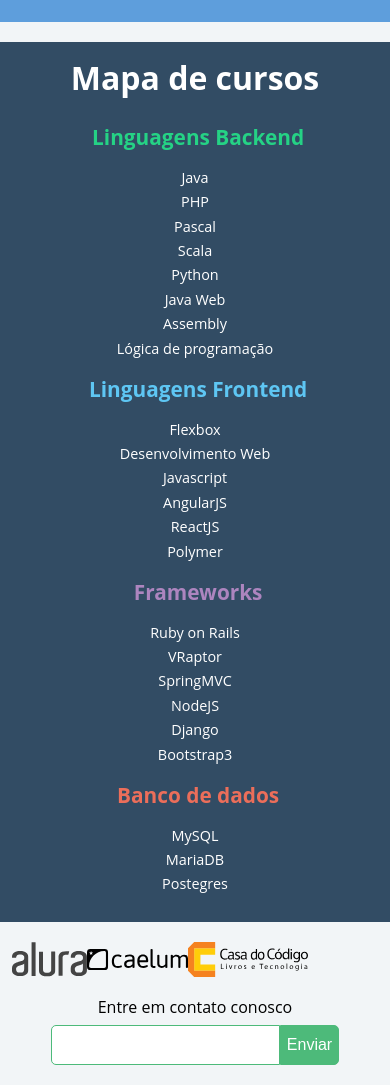
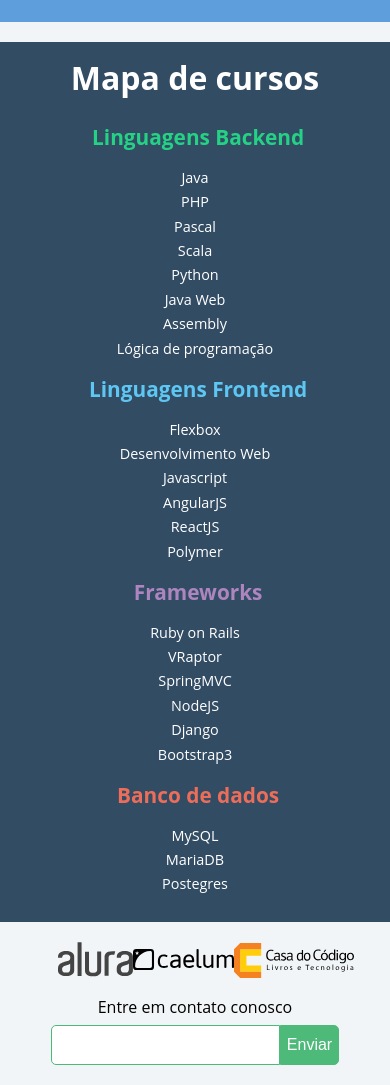
Before and after one commit to AllanRibeiroSantos/ProjetoTreinoFlexBox-Alurinha, a plain HTML site: page index.html in a window 390 px wide. Shown: the part 3053-4138 px from the top of the page. Drawn offline with Linux system fonts and the light colour scheme.

Commit message:
Alinhando elementos no footer

```diff
--- a/css/flexbox.css
+++ b/css/flexbox.css
@@ -100,7 +100,6 @@
 	.rodapePrincipal-patrocinadores-list {
 		display: flex;
 		width: 70%;
-		margin-right: 30%;
 	}
 
 	.rodapePrincipal-contatoForm {
--- a/css/style.css
+++ b/css/style.css
@@ -132,6 +132,11 @@ body {
 	margin-top: 30px;
 	background: #F2F5F7;
 	padding: 20px 0;
+}
+
+.patrocinadores-list-link-casaDoCodigo {
+	width: 120px;
+	height: 35px;
 }
 
 .rodapePrincipal-contatoForm {
--- a/index.html
+++ b/index.html
@@ -129,7 +129,7 @@
 							<img src="img/logos/caelum.svg" alt="Logo da Caelum">
 						</a>
 					</li>
-					<li>
+					<li class="patrocinadores-list-link-casaDoCodigo">
 						<a class="rodapePrincipal-patrocinadores-list-link patrocinadores-list-link-casaDoCodigo" href="#">
 							<img src="img/logos/cdc.svg" alt="Logo da Casa do Código">
 						</a>
```
Also changed, not shown: 1 other file.
